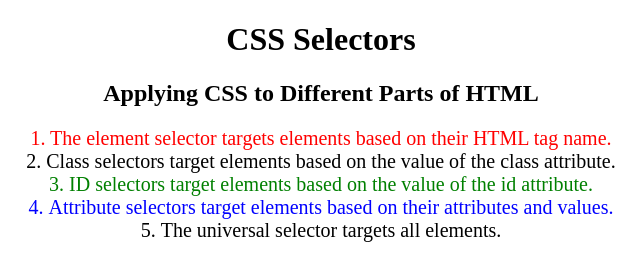
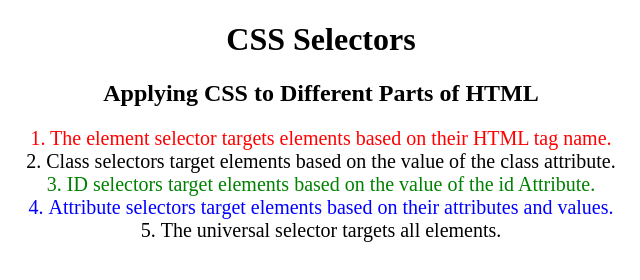
Before and after one commit to th4n4t0z/CSS-Selectors, a plain HTML site: page index.html in a window 1280 px wide. Shown: the full height of the page, 319-959 px from the left. Drawn offline with Linux system fonts and the light colour scheme.

Commit message:
Update index.html

```diff
--- a/index.html
+++ b/index.html
@@ -19,7 +19,7 @@
 
     <!-- TODO 3: Set the CSS for the element with an id of "id-selector-demo" to "color: green" -->
     <li class="note" id="id-selector-demo" value="3">ID selectors target elements based on the value of the id
-      attribute.</li>
+      Attribute.</li>
 
     <!-- TODO 4: Set the CSS for the li elements that have the "value" attribute set to "4" to have "color: blue" -->
     <li class="note" value="4">Attribute selectors target elements based on their attributes and values.</li>
```
